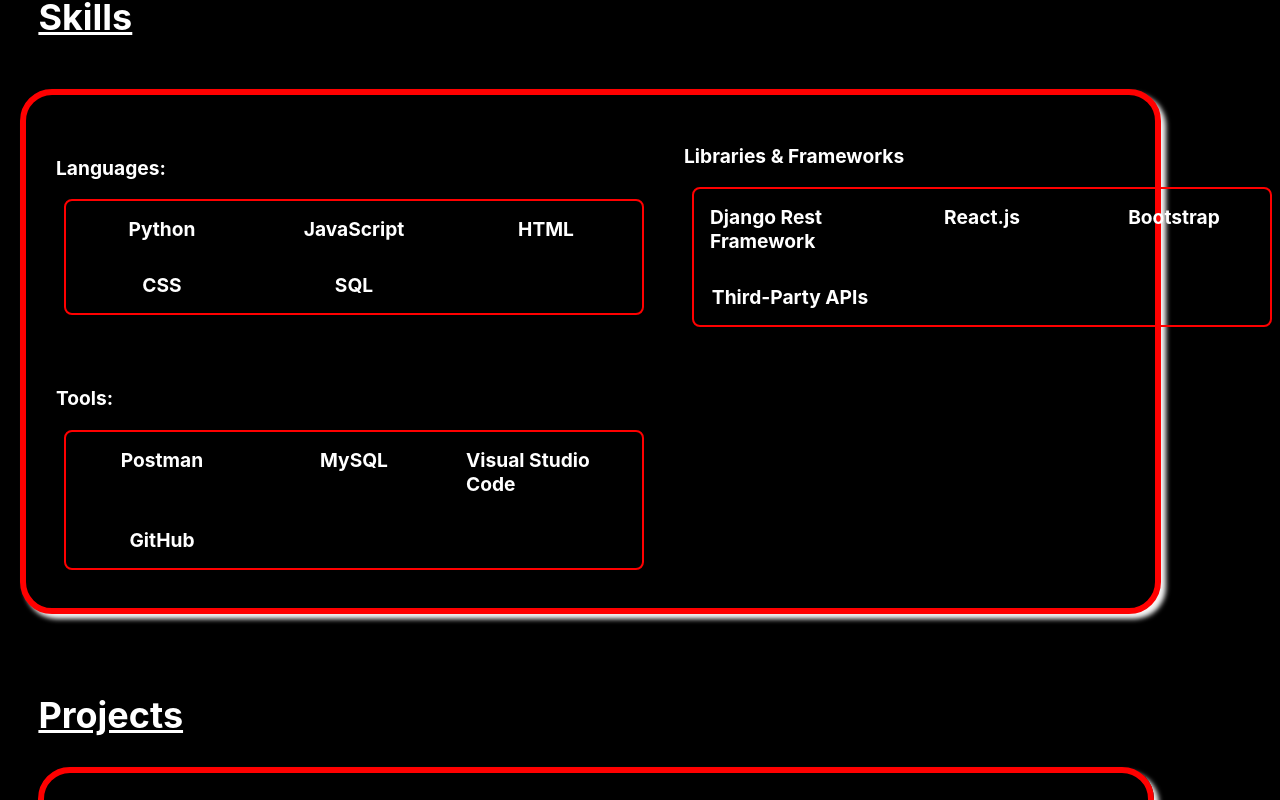
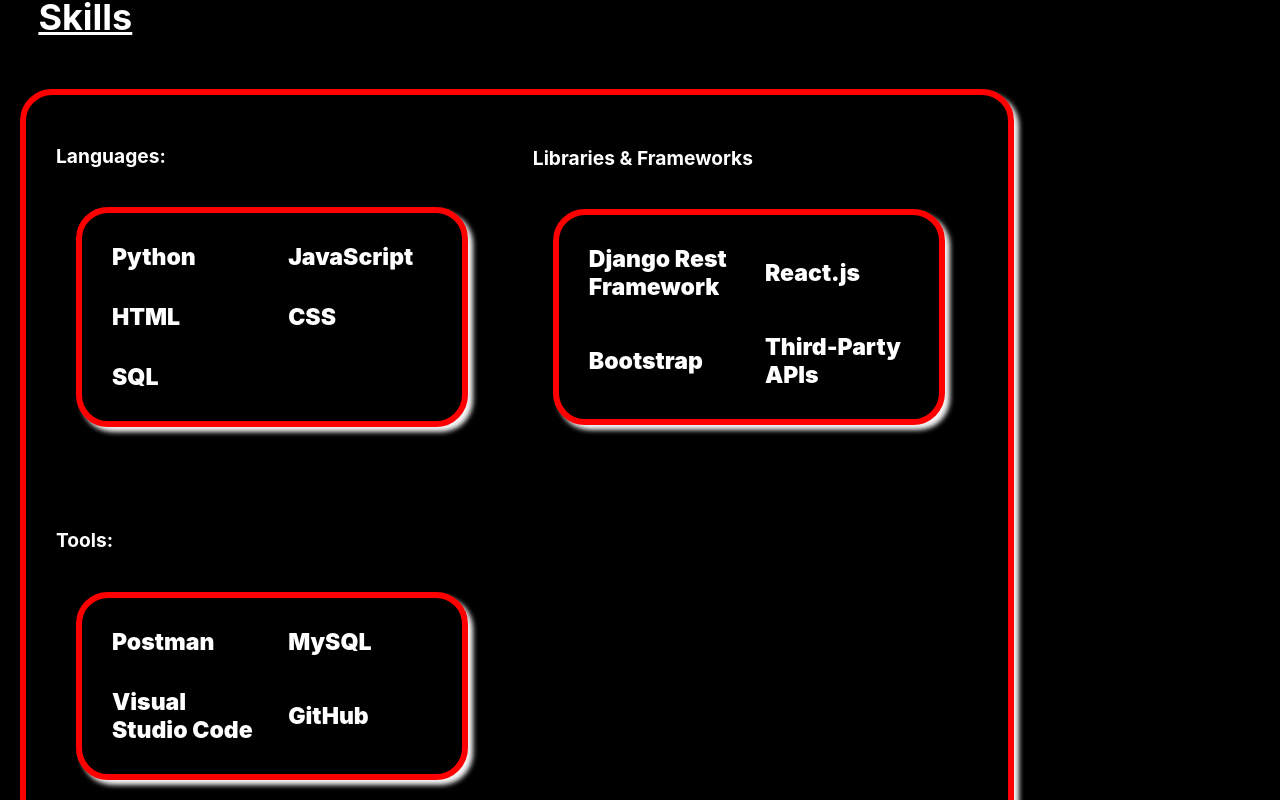
Before and after one commit to RobMorison/portfolio_website, a React (Create React App) app: page / in a window 1280 px wide. Shown: the part 2160-2960 px from the top of the page. Built offline with nearby package versions, Linux system fonts and the light colour scheme.

Commit message:
changed classnames in skills component

```diff
--- a/src/components/Skills.js
+++ b/src/components/Skills.js
@@ -9,9 +9,9 @@
             <SectionHeader title='Skills' />
             <div className='master-container'>
                 <div className='master-grid' >
-                    <div className='languages'>
+                    <div className='master-container'>
                         <p>Languages:</p>
-                        <div className='grid-container'>
+                        <div className='master-grid'>
                                 <div class='grid-item'>Python</div>
                                 <div class='grid-item'>JavaScript</div>
                                 <div class='grid-item'>HTML</div>
@@ -19,18 +19,18 @@
                                 <div class='grid-item'>SQL</div>
                         </div>
                     </div>
-                    <div className='library'>
+                    <div className='master-container'>
                         <p>Libraries & Frameworks</p>
-                        <div className='grid-container'>
+                        <div className='master-grid'>
                             <div class='grid-item'>Django Rest Framework</div>
                             <div class='grid-item'>React.js</div>
                             <div class='grid-item'>Bootstrap</div>
                             <div class='grid-item'>Third-Party APIs</div>
                         </div>
                     </div>
-                    <div className='tools'>
+                    <div className='master-container'>
                         <p>Tools:</p>
-                        <div className='grid-container'>
+                        <div className='master-grid'>
                             <div class='grid-item'>Postman</div>
                             <div class='grid-item'>MySQL</div>
                             <div class='grid-item'>Visual Studio Code</div>
```
